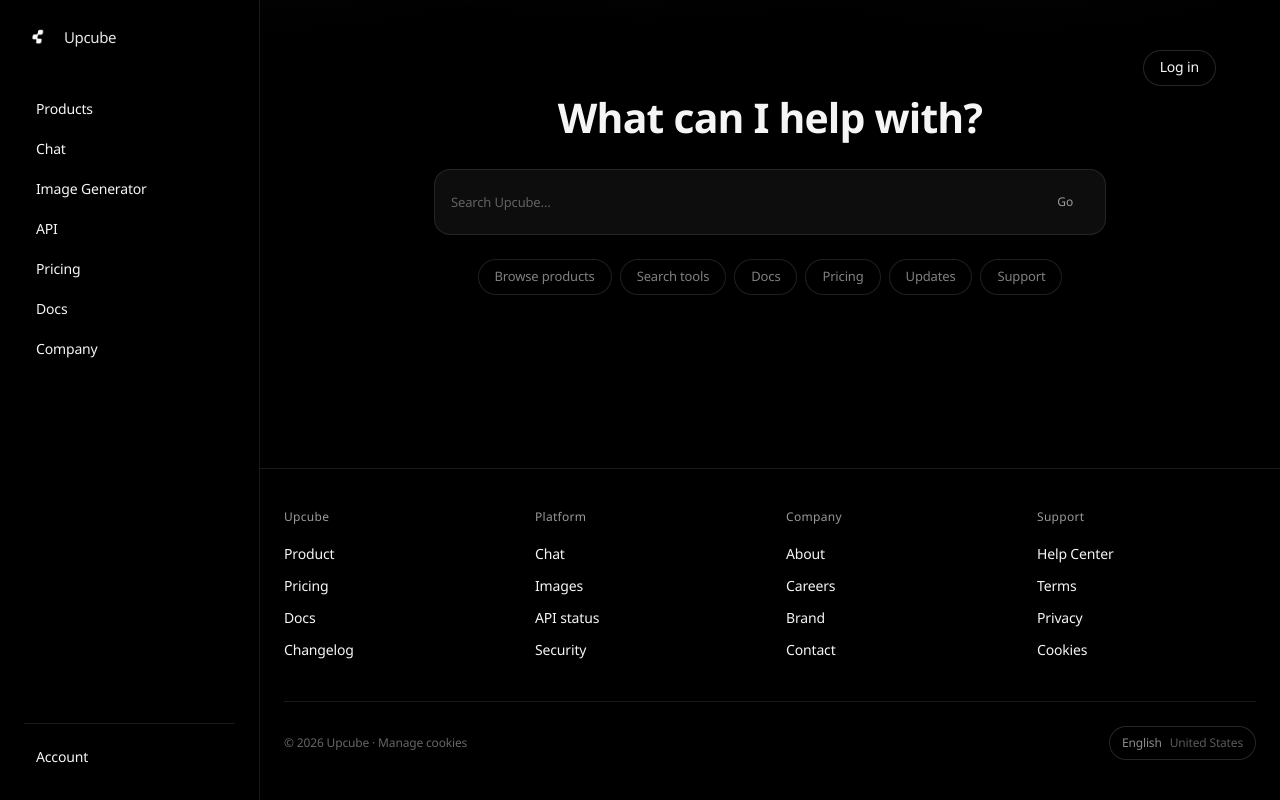
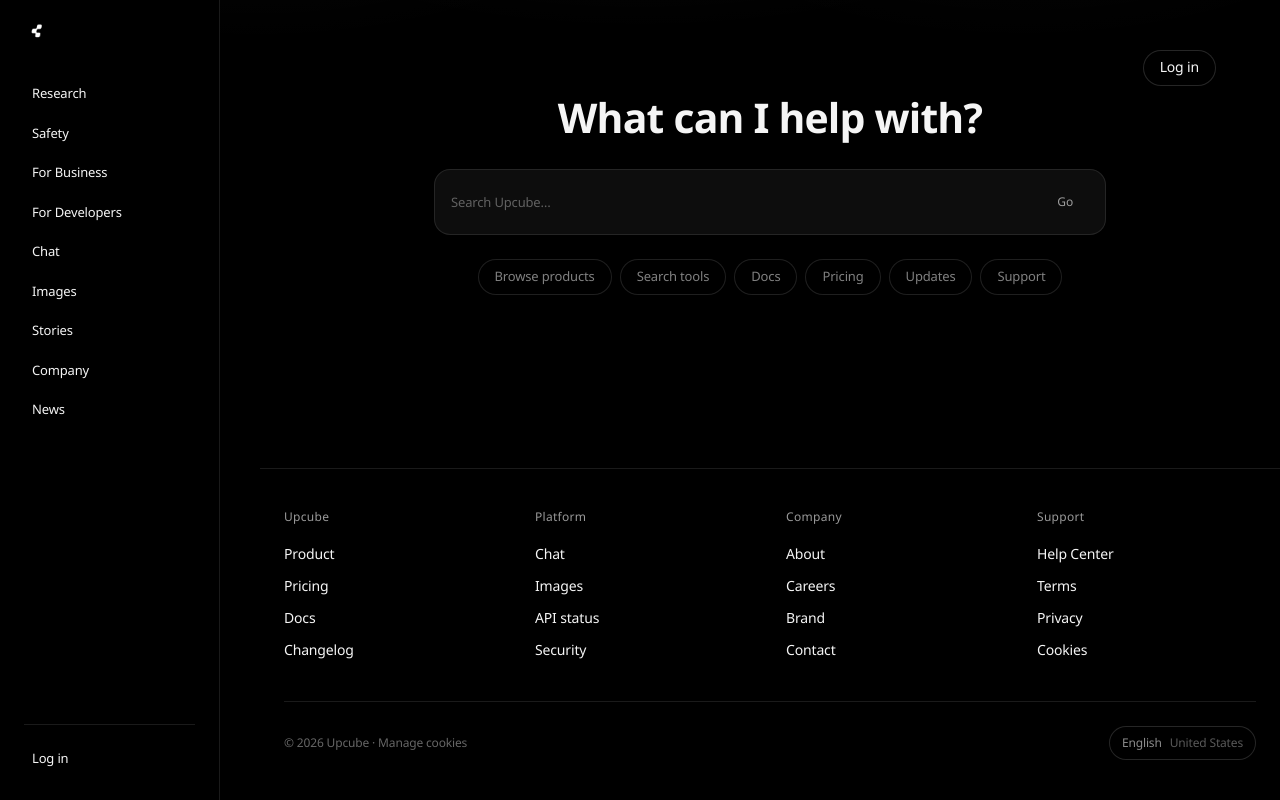
Before and after one commit to shadabchow-ui/upcube-frontend, a Next.js app: page / in a window 1280 px wide. Built offline with nearby package versions, Linux system fonts and the light colour scheme.

Commit message:
Update left-nav.tsx

```diff
--- a/components/left-nav.tsx
+++ b/components/left-nav.tsx
@@ -2,46 +2,70 @@ import Link from "next/link"
 import Image from "next/image"
 
 const NAV_ITEMS = [
-  { label: "Products", href: "/products" },
+  { label: "Research", href: "/research" },
+  { label: "Safety", href: "/safety" },
+  { label: "For Business", href: "/business" },
+  { label: "For Developers", href: "/developers" },
   { label: "Chat", href: "/chat" },
-  { label: "Image Generator", href: "/image-generator" },
-  { label: "API", href: "/api" },
-  { label: "Pricing", href: "/pricing" },
-  { label: "Docs", href: "/docs" },
+  { label: "Images", href: "/images" },
+  { label: "Stories", href: "/stories" },
   { label: "Company", href: "/company" },
+  { label: "News", href: "/news" },
 ]
 
 export default function LeftNav() {
   return (
-    <aside className="fixed left-0 top-0 z-40 h-screen w-[260px] border-r border-white/10 bg-black px-6 py-6">
-      {/* Brand */}
-      <div className="mb-10 flex items-center">
-        <Link href="/" className="flex items-center gap-3">
+    <>
+      {/* Mobile: keep it simple now (collapse later) */}
+      <header className="fixed left-0 right-0 top-0 z-50 border-b border-white/10 bg-black/90 backdrop-blur-md md:hidden">
+        <div className="flex h-14 items-center justify-between px-4">
+          <Link href="/" className="inline-flex items-center">
             <Image
               src="/logo-mark.png"
               alt="Upcube"
-            width={28}
-            height={28}
+              width={24}
+              height={24}
               priority
+              className="transition duration-300 hover:drop-shadow-[0_0_14px_rgba(255,255,255,0.22)]"
             />
-          <span className="text-[15px] font-medium tracking-tight text-white/90">
-            Upcube
-          </span>
+          </Link>
+
+          {/* Placeholder for future mobile drawer (no icons, no JS yet) */}
+          <Link
+            href="/menu"
+            className="rounded-md px-3 py-2 text-sm text-white/70 hover:bg-white/5 hover:text-white/90"
+          >
+            Menu
+          </Link>
+        </div>
+      </header>
+
+      {/* Desktop sidebar */}
+      <aside className="fixed left-0 top-0 z-40 hidden h-screen w-[220px] border-r border-white/10 bg-black px-6 md:block">
+        {/* Brand (OpenAI-like: tight, simple, centered in its row) */}
+        <div className="flex h-16 items-center">
+          <Link href="/" className="inline-flex items-center">
+            <Image
+              src="/logo-mark.png"
+              alt="Upcube"
+              width={26}
+              height={26}
+              priority
+              className="transition duration-300 hover:drop-shadow-[0_0_18px_rgba(255,255,255,0.24)]"
+            />
           </Link>
         </div>
 
-      {/* Navigation */}
-      <nav className="space-y-1">
+        {/* Nav */}
+        <nav className="mt-3 space-y-1">
           {NAV_ITEMS.map((item) => (
             <Link
               key={item.label}
               href={item.href}
               className="
-              block rounded-md px-3 py-2 text-sm
-              text-white/55
-              transition
-              hover:bg-white/5
-              hover:text-white/90
+                block rounded-md px-2 py-2 text-[13px]
+                text-white/55 transition
+                hover:bg-white/5 hover:text-white/90
               "
             >
               {item.label}
@@ -49,21 +73,20 @@ export default function LeftNav() {
           ))}
         </nav>
 
-      {/* Bottom section */}
+        {/* Bottom */}
         <div className="absolute bottom-6 left-6 right-6 border-t border-white/10 pt-4">
           <Link
-          href="/account"
+            href="/login"
             className="
-            block rounded-md px-3 py-2 text-sm
-            text-white/50
-            transition
-            hover:bg-white/5
-            hover:text-white/90
+              block rounded-md px-2 py-2 text-[13px]
+              text-white/55 transition
+              hover:bg-white/5 hover:text-white/90
             "
           >
-          Account
+            Log in
           </Link>
         </div>
       </aside>
+    </>
   )
 }
```
Lines whose indentation alone changed are shown as unchanged.
